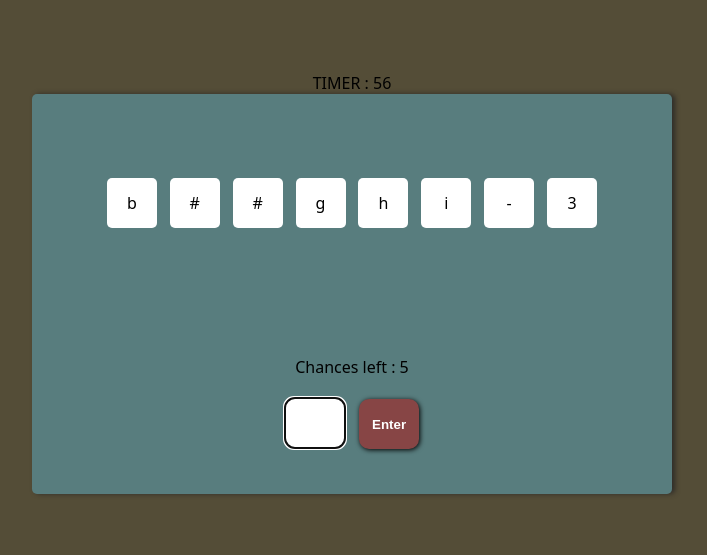
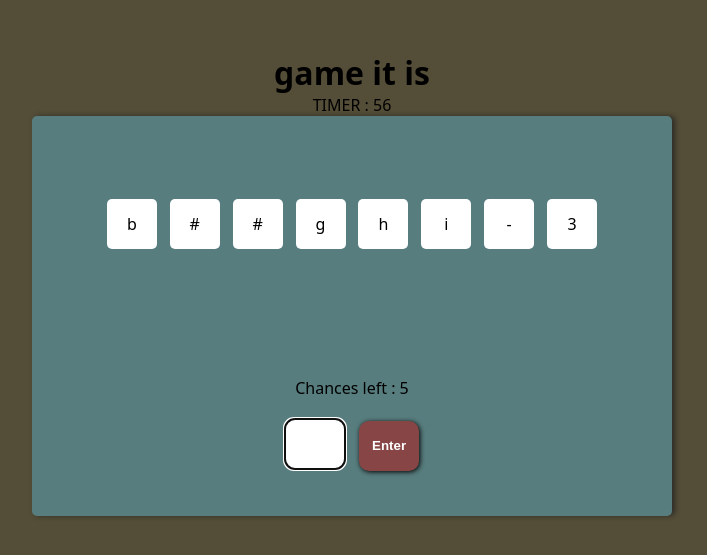
Before and after one commit to kara-harshit/Movie-guessing-game, a plain HTML site: page index.html in a window 1280 px wide. Shown: the part 117-672 px from the top of the page, without its empty margins (288-995 px from the left). Drawn offline with Linux system fonts and the light colour scheme.

Commit message:
h1 added

```diff
--- a/index.html
+++ b/index.html
@@ -7,6 +7,7 @@
     <link rel="stylesheet" href="style.css">
 </head>
 <body>
+    <h1>game it is</h1>
     <div id="time_block">00:00</div>
     <div id="main_container">
         <div id="name_div">
```
